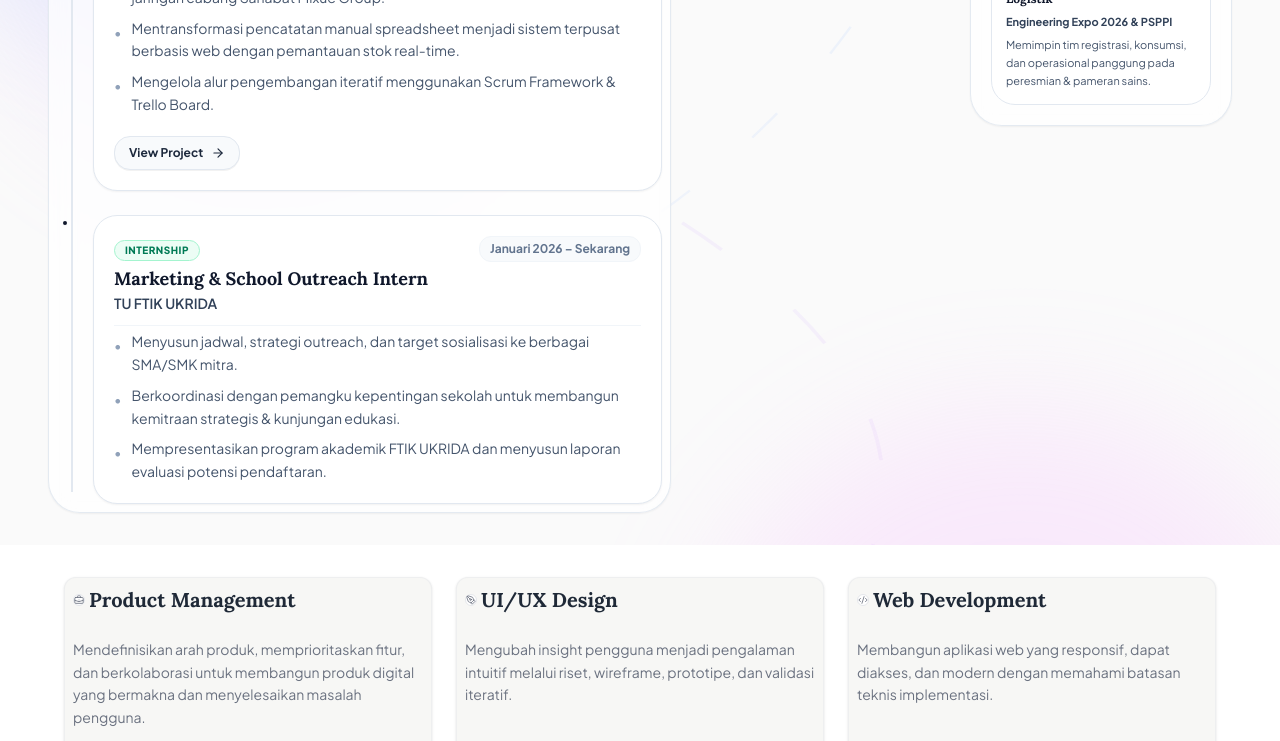
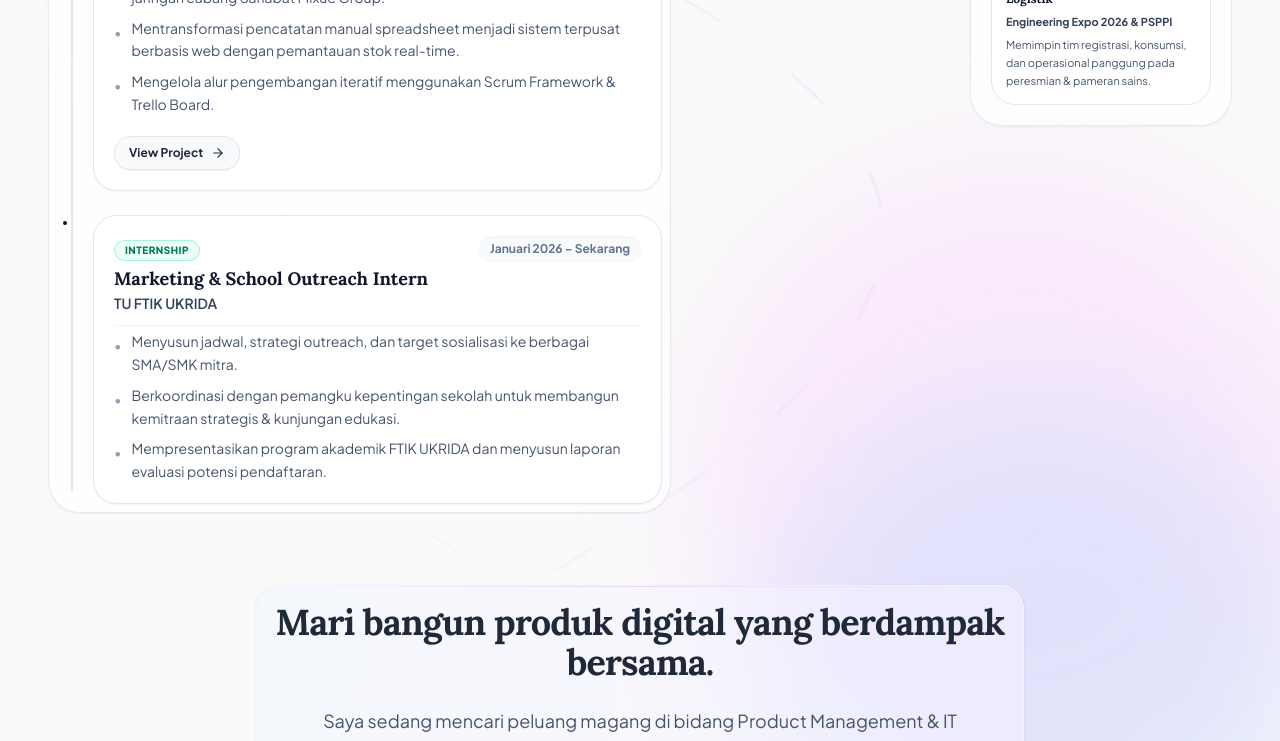
Before and after one commit to vanessamaria29/portofolio, a Next.js app: page / in a window 1280 px wide. Shown: the part 2000-2741 px from the top of the page. Built offline with nearby package versions, Linux system fonts and the light colour scheme; no server answers.

Commit message:
refactor: remove Capabilities section (Product Management, UI/UX Design, Web Development) from homepage

```diff
--- a/src/app/page.tsx
+++ b/src/app/page.tsx
@@ -2,7 +2,6 @@ import { Metadata } from "next"
 import { HeroSection } from "@/components/home/hero-section"
 import { PortfolioShowcase } from "@/components/home/portfolio-showcase"
 import { ExperiencePreview } from "@/components/home/experience-preview"
-import { Capabilities } from "@/components/home/capabilities"
 import { ContactCTA } from "@/components/home/contact-cta"
 import { GlobalAmbientBackground } from "@/components/layout/global-ambient"
 
@@ -59,7 +58,6 @@ export default function Home() {
         <HeroSection />
         <PortfolioShowcase />
         <ExperiencePreview />
-        <Capabilities />
         <ContactCTA />
       </div>
     </>
```
